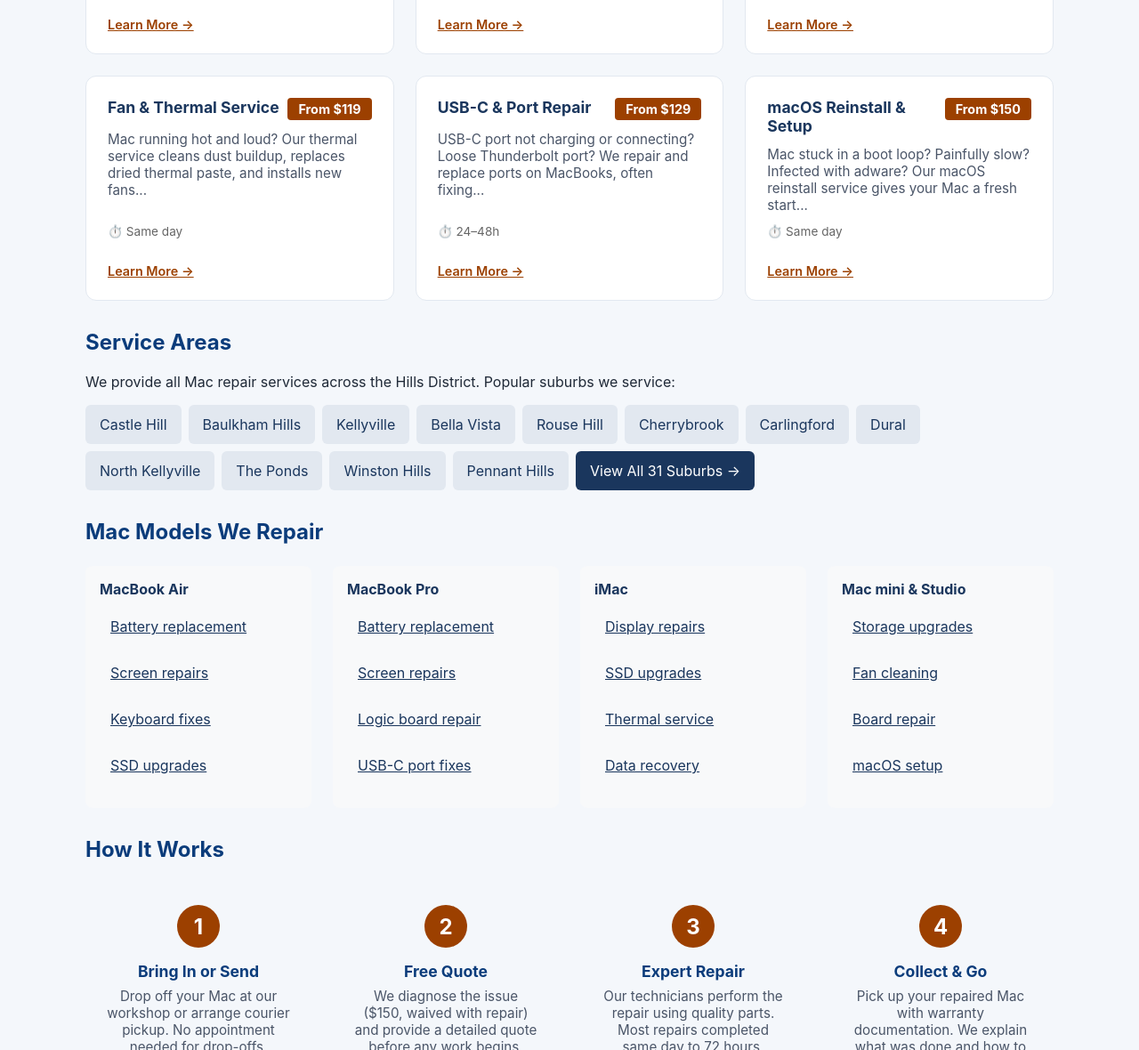
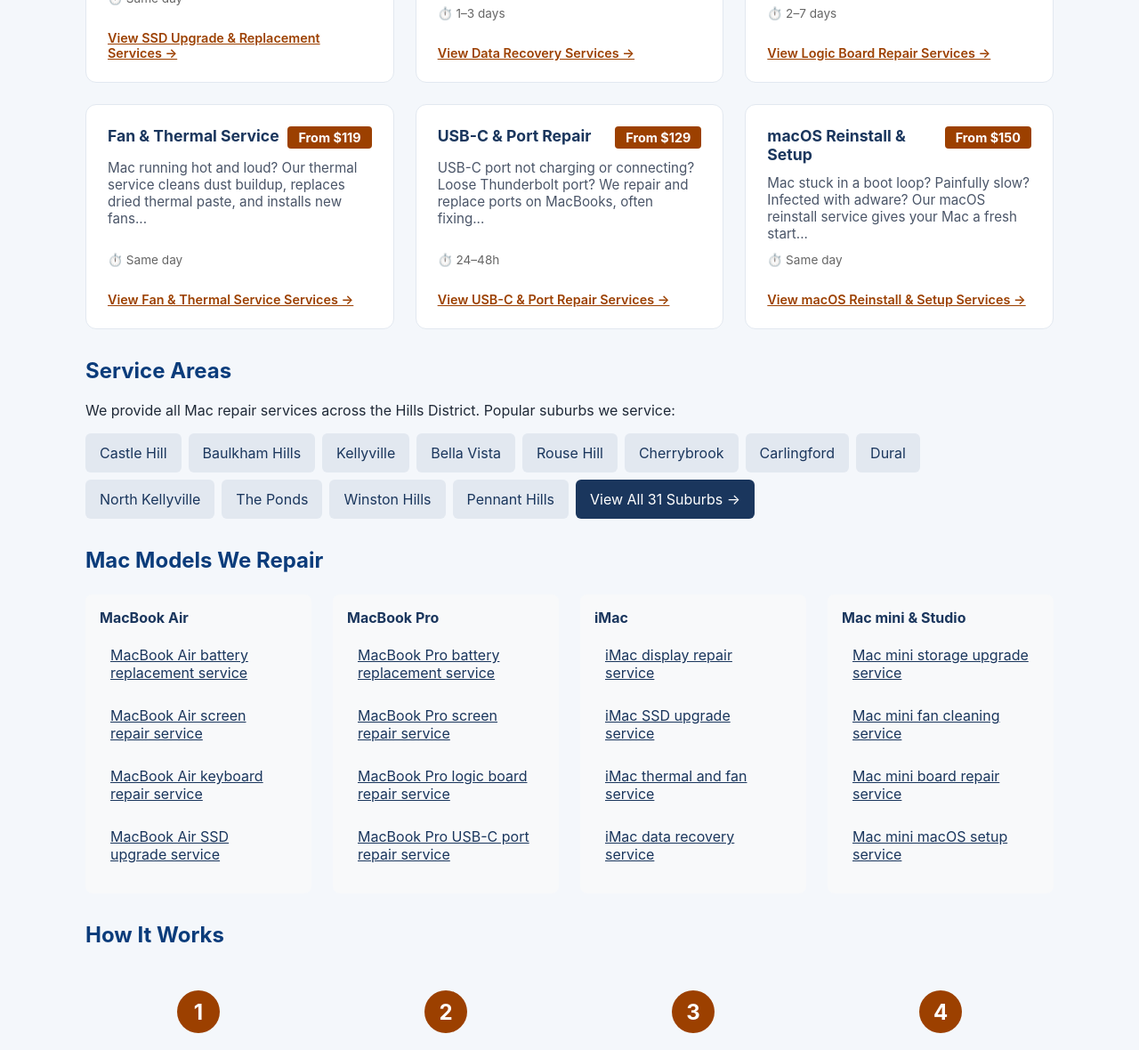
Before and after one commit to Dombarth/Dombarth-hills-mac-repair-site, an Eleventy site: page src/services-index.njk in a window 1280 px wide. Shown: the part 995-2175 px from the top of the page at 89% size. Built offline with nearby package versions, Linux system fonts and the light colour scheme; Eleventy itself is replaced by a stand-in of ours; files that its build step writes are made by us from their sources.

Commit message:
Update services-index.njk

```diff
--- a/src/services-index.njk
+++ b/src/services-index.njk
@@ -42,7 +42,7 @@
       <li>{{ symptom }}</li>
       {% endfor %}
     </ul>
-    <span class="learn-more">Learn More →</span>
+    <span class="learn-more">View {{ service.name }} Services →</span>
   </a>
   {% endfor %}
 </div>
@@ -73,37 +73,37 @@
   <div class="model-category">
     <h3>MacBook Air</h3>
     <ul>
-      <li><a href="/services/battery-replacement/">Battery replacement</a></li>
-      <li><a href="/services/screen-display-repair/">Screen repairs</a></li>
-      <li><a href="/services/keyboard-trackpad-repair/">Keyboard fixes</a></li>
-      <li><a href="/services/ssd-upgrade-replacement/">SSD upgrades</a></li>
+      <li><a href="/services/battery-replacement/">MacBook Air battery replacement service</a></li>
+      <li><a href="/services/screen-display-repair/">MacBook Air screen repair service</a></li>
+      <li><a href="/services/keyboard-trackpad-repair/">MacBook Air keyboard repair service</a></li>
+      <li><a href="/services/ssd-upgrade-replacement/">MacBook Air SSD upgrade service</a></li>
     </ul>
   </div>
   <div class="model-category">
     <h3>MacBook Pro</h3>
     <ul>
-      <li><a href="/services/battery-replacement/">Battery replacement</a></li>
-      <li><a href="/services/screen-display-repair/">Screen repairs</a></li>
-      <li><a href="/services/logic-board-repair/">Logic board repair</a></li>
-      <li><a href="/services/usb-c-port-repair/">USB-C port fixes</a></li>
+      <li><a href="/services/battery-replacement/">MacBook Pro battery replacement service</a></li>
+      <li><a href="/services/screen-display-repair/">MacBook Pro screen repair service</a></li>
+      <li><a href="/services/logic-board-repair/">MacBook Pro logic board repair service</a></li>
+      <li><a href="/services/usb-c-port-repair/">MacBook Pro USB-C port repair service</a></li>
     </ul>
   </div>
   <div class="model-category">
     <h3>iMac</h3>
     <ul>
-      <li><a href="/services/screen-display-repair/">Display repairs</a></li>
-      <li><a href="/services/ssd-upgrade-replacement/">SSD upgrades</a></li>
-      <li><a href="/services/fan-thermal-service/">Thermal service</a></li>
-      <li><a href="/services/data-recovery/">Data recovery</a></li>
+      <li><a href="/services/screen-display-repair/">iMac display repair service</a></li>
+      <li><a href="/services/ssd-upgrade-replacement/">iMac SSD upgrade service</a></li>
+      <li><a href="/services/fan-thermal-service/">iMac thermal and fan service</a></li>
+      <li><a href="/services/data-recovery/">iMac data recovery service</a></li>
     </ul>
   </div>
   <div class="model-category">
     <h3>Mac mini & Studio</h3>
     <ul>
-      <li><a href="/services/ssd-upgrade-replacement/">Storage upgrades</a></li>
-      <li><a href="/services/fan-thermal-service/">Fan cleaning</a></li>
-      <li><a href="/services/logic-board-repair/">Board repair</a></li>
-      <li><a href="/services/macos-reinstall-setup/">macOS setup</a></li>
+      <li><a href="/services/ssd-upgrade-replacement/">Mac mini storage upgrade service</a></li>
+      <li><a href="/services/fan-thermal-service/">Mac mini fan cleaning service</a></li>
+      <li><a href="/services/logic-board-repair/">Mac mini board repair service</a></li>
+      <li><a href="/services/macos-reinstall-setup/">Mac mini macOS setup service</a></li>
     </ul>
   </div>
 </div>
```
